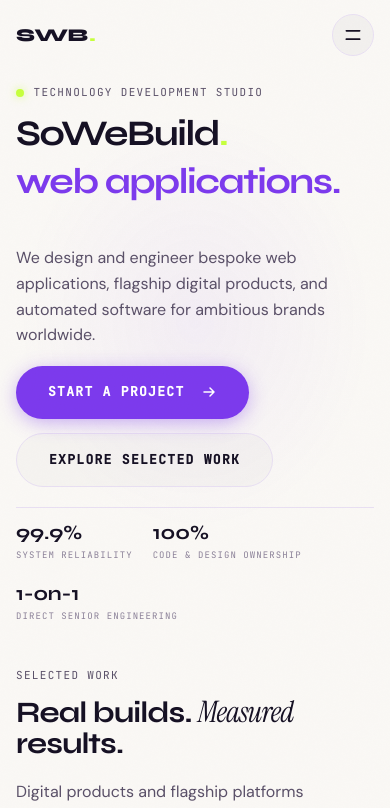
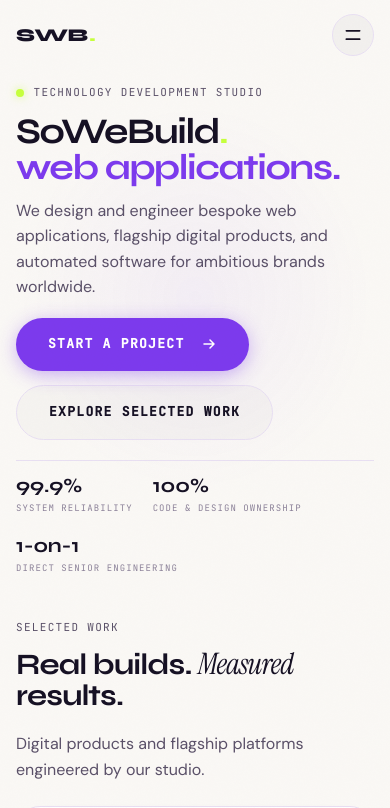
Before and after one commit to MonsterFlick/SoWeBuild, a Next.js app: page / in a window 390 px wide. Shown: the top 808 px of the page. Built offline with nearby package versions, Linux system fonts and the light colour scheme.

Commit message:
fix(typography): tighten headline line-height and remove excessive gap in dynamic headline

```diff
--- a/src/components/CaseStudyHeadline.tsx
+++ b/src/components/CaseStudyHeadline.tsx
@@ -55,11 +55,11 @@ export function CaseStudyHeadline({
         initial={{ opacity: 0.9, y: 10 }}
         animate={{ opacity: 1, y: 0 }}
         transition={{ duration: 0.8, delay: 0.1 }}
-        className="w-full text-[clamp(1.75rem,5.2vw,4.5rem)] font-bold tracking-tight text-[#16131D] leading-[1.18] pb-3"
+        className="w-full text-[clamp(1.75rem,5.2vw,4.5rem)] font-bold tracking-tight text-[#16131D] leading-tight"
       >
-        <div className="flex flex-col sm:flex-row items-center justify-center gap-x-3 gap-y-1 text-center pb-2">
+        <div className="flex flex-col sm:flex-row items-center justify-center gap-x-2.5 gap-y-1 text-center">
           <span className="whitespace-nowrap">So we build</span>
-          <span className="inline-grid [grid-template-areas:'stack'] align-baseline min-h-[1.25em] pb-2 overflow-visible">
+          <span className="inline-grid [grid-template-areas:'stack'] align-baseline overflow-visible">
             <AnimatePresence mode="popLayout">
               <motion.span
                 key={words[index]}
@@ -67,7 +67,7 @@ export function CaseStudyHeadline({
                 initial="hidden"
                 animate="visible"
                 exit="exit"
-                className="[grid-area:stack] text-[#7C3AED] drop-shadow-[0_2px_16px_rgba(124,58,237,0.35)] will-change-transform pb-2"
+                className="[grid-area:stack] text-[#7C3AED] drop-shadow-[0_2px_16px_rgba(124,58,237,0.35)] will-change-transform"
               >
                 {words[index]}
               </motion.span>
--- a/src/components/DynamicHeadline.tsx
+++ b/src/components/DynamicHeadline.tsx
@@ -54,17 +54,17 @@ export function DynamicHeadline({ active = true }: { active?: boolean }) {
       </div>
 
       {/* Line 2: Brand Action + Shuffling Word */}
-      <div className="overflow-visible pb-3">
+      <div className="overflow-visible">
         <motion.h1
           initial={{ y: "110%", opacity: 0 }}
           animate={{ y: active ? "0%" : "110%", opacity: active ? 1 : 0 }}
           transition={{ duration: 0.9, delay: 0.12, ease: [0.16, 1, 0.3, 1] }}
-          className="text-[clamp(1.85rem,5.8vw,4.5rem)] font-bold tracking-tighter leading-[1.18] text-foreground flex flex-wrap items-baseline gap-x-2.5 sm:gap-x-4 pb-2"
+          className="text-[clamp(1.85rem,5.8vw,4.5rem)] font-bold tracking-tighter leading-[1.05] text-foreground flex flex-wrap items-baseline gap-x-2 sm:gap-x-2.5"
         >
           <span>So we build</span>
 
           {/* High-Performance Smooth Word Transition */}
-          <span className="inline-grid [grid-template-areas:'stack'] align-baseline overflow-visible text-[#7C3AED] drop-shadow-[0_2px_16px_rgba(124,58,237,0.35)] min-w-[140px] sm:min-w-[240px] pb-2">
+          <span className="inline-grid [grid-template-areas:'stack'] align-baseline overflow-visible text-[#7C3AED] drop-shadow-[0_2px_16px_rgba(124,58,237,0.35)]">
             <AnimatePresence mode="wait">
               <motion.span
                 key={WORDS[index]}
@@ -72,7 +72,7 @@ export function DynamicHeadline({ active = true }: { active?: boolean }) {
                 initial="hidden"
                 animate="visible"
                 exit="exit"
-                className="[grid-area:stack] whitespace-nowrap will-change-transform pb-2"
+                className="[grid-area:stack] whitespace-nowrap will-change-transform"
               >
                 {WORDS[index]}
               </motion.span>
--- a/src/components/sections/HeroSection.tsx
+++ b/src/components/sections/HeroSection.tsx
@@ -180,22 +180,22 @@ export default function HeroSection({ ready = true }: { ready?: boolean }) {
                 display: "block",
                 letterSpacing: "-0.04em",
                 color: "var(--color-text)",
-                lineHeight: 1.12,
-                paddingBottom: "0.1em",
+                lineHeight: 0.98,
+                margin: 0,
+                padding: 0,
               }}
             >
               SoWeBuild<span style={{ color: "var(--color-neon, #c6ff3d)" }}>.</span>
             </h1>
           </div>
 
-          {/* Changing Deliverable Animation (Zero Bottom Clipping) */}
+          {/* Changing Deliverable Animation (Tight, Natural Line Gap) */}
           <div
             className="hero-line"
             style={{
               overflow: "visible",
               display: "block",
-              marginTop: "clamp(0.2rem, 0.8vw, 0.5rem)",
-              paddingBottom: "0.3em",
+              marginTop: "clamp(0.05rem, 0.4vw, 0.25rem)",
             }}
           >
             <div
@@ -205,17 +205,15 @@ export default function HeroSection({ ready = true }: { ready?: boolean }) {
                 alignItems: "baseline",
                 flexWrap: "wrap",
                 color: "var(--color-accent)",
-                lineHeight: 1.18,
-                paddingBottom: "0.2em",
+                lineHeight: 0.98,
+                margin: 0,
+                padding: 0,
               }}
             >
               <span
                 style={{
                   display: "inline-grid",
                   gridTemplateAreas: "'stack'",
-                  minWidth: "min(280px, 86vw)",
-                  maxWidth: "100%",
-                  paddingBottom: "0.25em",
                   overflow: "visible",
                 }}
               >
@@ -231,7 +229,6 @@ export default function HeroSection({ ready = true }: { ready?: boolean }) {
                       whiteSpace: "nowrap",
                       willChange: "transform, opacity, filter",
                       color: "var(--color-accent)",
-                      paddingBottom: "0.2em",
                       display: "inline-block",
                     }}
                   >
@@ -249,7 +246,7 @@ export default function HeroSection({ ready = true }: { ready?: boolean }) {
           className="body-lg"
           style={{
             maxWidth: "560px",
-            marginTop: "clamp(0.875rem, 1.8vw, 1.75rem)",
+            marginTop: "clamp(0.75rem, 1.5vw, 1.25rem)",
             opacity: 1,
             color: "var(--color-text-secondary)",
             lineHeight: 1.6,
```
